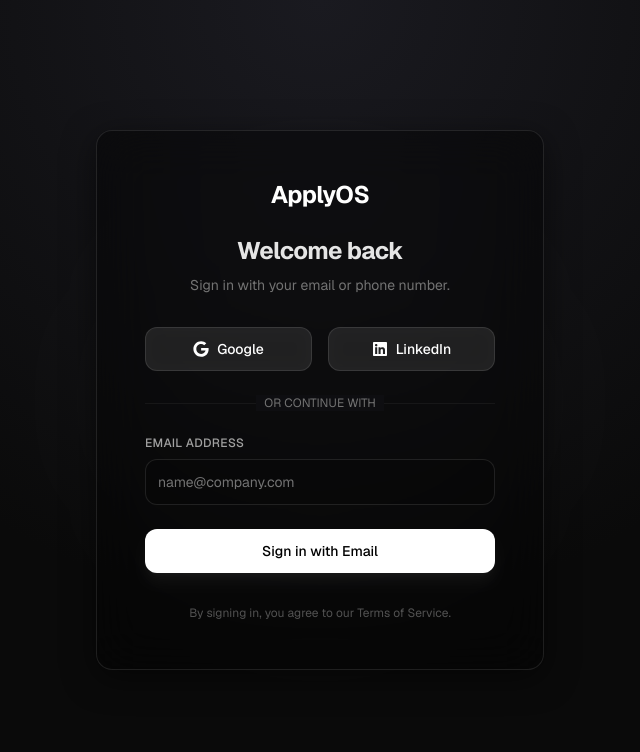
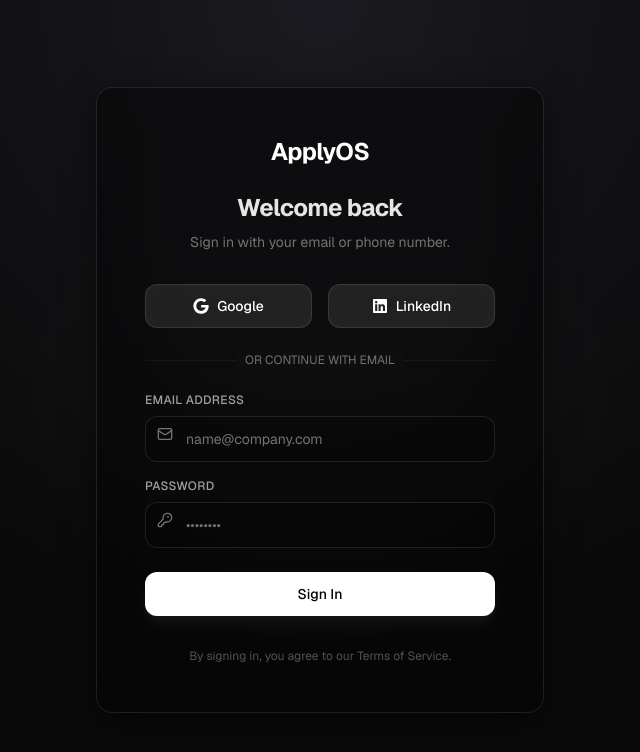
Before and after one commit to SarthakDarade/applyos, a Next.js app: page /login in a window 1280 px wide. Shown: the top 752 px of the page, without its empty margins (320-960 px from the left). Built offline with nearby package versions, Linux system fonts and the light colour scheme; no server answers.

Commit message:
feat: updated login to password-flow, added refund policy page

```diff
--- a/src/app/(auth)/login/form.js
+++ b/src/app/(auth)/login/form.js
@@ -3,53 +3,70 @@
 import { useState } from 'react'
 import { createClient } from '@/lib/supabase/client'
 import { Button } from '@/components/ui/button'
-import { Mail, Loader2 } from 'lucide-react'
+import { Mail, Loader2, KeyRound } from 'lucide-react'
 import { useRouter } from 'next/navigation'
 
 export function Form() {
     const [email, setEmail] = useState('')
+    const [password, setPassword] = useState('')
 
     const [loading, setLoading] = useState(false)
+    const [resetLoading, setResetLoading] = useState(false)
     const [message, setMessage] = useState('')
     const [socialLoading, setSocialLoading] = useState(null) // 'google' or 'linkedin'
+    const [showReset, setShowReset] = useState(false)
 
     const supabase = createClient()
     const router = useRouter()
 
     const getRedirectUrl = () => {
-        // Check if running on localhost to determine redirect URL
         const isLocal = window.location.hostname === 'localhost' || window.location.hostname === '127.0.0.1'
         return isLocal
             ? `${window.location.origin}/auth/callback`
             : `${window.location.origin}/auth/callback`
     }
 
-    async function handleEmailLogin(e) {
+    async function handleLogin(e) {
         e.preventDefault()
         setLoading(true)
         setMessage('')
+        setShowReset(false)
 
-        const { error } = await supabase.auth.signInWithOtp({
+        const { error } = await supabase.auth.signInWithPassword({
             email,
-            options: {
-                emailRedirectTo: getRedirectUrl(),
-            },
+            password,
         })
 
         if (error) {
             setMessage(`Error: ${error.message}`)
+            // If invalid credentials, offer reset
+            if (error.message.includes("Invalid login credentials") || error.message.includes("password")) {
+                setShowReset(true)
+            }
         } else {
-            setMessage('Check your email for the login link!')
+            router.refresh()
+            router.push('/dashboard') // Or let middleware handle
         }
         setLoading(false)
     }
 
-
+    async function handleResetPassword() {
+        setResetLoading(true)
+        const { error } = await supabase.auth.resetPasswordForEmail(email, {
+            redirectTo: `${window.location.origin}/auth/reset-callback`,
+        })
+        if (error) {
+            setMessage(`Reset Error: ${error.message}`)
+        } else {
+            setMessage('Password reset link sent! Check your email.')
+            setShowReset(false)
+        }
+        setResetLoading(false)
+    }
 
     async function handleSocialLogin(provider) {
         setSocialLoading(provider)
         setMessage('')
-
         const { error } = await supabase.auth.signInWithOAuth({
             provider,
             options: {
@@ -60,12 +77,10 @@
                 }
             },
         })
-
         if (error) {
             setMessage(`Error: ${error.message}`)
             setSocialLoading(null)
         }
-        // No need to reset loading as page will redirect
     }
 
     return (
@@ -110,16 +125,17 @@
                     <span className="w-full border-t border-white/5" />
                 </div>
                 <div className="relative flex justify-center text-xs uppercase">
-                    <span className="bg-[#0e0e11] px-2 text-neutral-500">Or continue with</span>
+                    <span className="bg-[#0e0e11] px-2 text-neutral-500">Or continue with email</span>
                 </div>
             </div>
 
-            {/* Email Form */}
-            <form onSubmit={handleEmailLogin} className="space-y-6 animate-in fade-in slide-in-from-bottom-2">
+            {/* Email/Password Form */}
+            <form onSubmit={handleLogin} className="space-y-4 animate-in fade-in slide-in-from-bottom-2">
                 <div className="space-y-2">
                     <label htmlFor="email" className="block text-xs font-medium text-neutral-400 uppercase tracking-wide">
                         Email address
                     </label>
+                    <div className="relative">
                         <input
                             id="email"
                             name="email"
@@ -128,13 +144,47 @@
                             required
                             value={email}
                             onChange={(e) => setEmail(e.target.value)}
-                        className="glass-input block w-full rounded-lg bg-white/5 p-3 text-white sm:text-sm focus:outline-none focus:ring-1 focus:ring-white/20"
+                            className="glass-input block w-full rounded-lg bg-white/5 p-3 pl-10 text-white sm:text-sm focus:outline-none focus:ring-1 focus:ring-white/20"
                             placeholder="name@company.com"
                         />
+                        <Mail className="absolute left-3 top-2.5 h-4 w-4 text-neutral-500" />
+                    </div>
+                </div>
+
+                <div className="space-y-2">
+                    <div className="flex items-center justify-between">
+                        <label htmlFor="password" className="block text-xs font-medium text-neutral-400 uppercase tracking-wide">
+                            Password
+                        </label>
+                        {showReset && (
+                            <button
+                                type="button"
+                                onClick={handleResetPassword}
+                                disabled={resetLoading}
+                                className="text-xs text-blue-400 hover:text-blue-300 transition-colors"
+                            >
+                                {resetLoading ? 'Sending link...' : 'Forgot password?'}
+                            </button>
+                        )}
+                    </div>
+                    <div className="relative">
+                        <input
+                            id="password"
+                            name="password"
+                            type="password"
+                            autoComplete="current-password"
+                            required
+                            value={password}
+                            onChange={(e) => setPassword(e.target.value)}
+                            className="glass-input block w-full rounded-lg bg-white/5 p-3 pl-10 text-white sm:text-sm focus:outline-none focus:ring-1 focus:ring-white/20"
+                            placeholder="••••••••"
+                        />
+                        <KeyRound className="absolute left-3 top-2.5 h-4 w-4 text-neutral-500" />
+                    </div>
                 </div>
 
                 {message && (
-                    <div className={`text-sm p-3 rounded-md bg-white/5 border border-white/5 ${message.startsWith('Error') ? 'text-red-400' : 'text-green-400'}`}>
+                    <div className={`text-sm p-3 rounded-md bg-white/5 border border-white/5 ${message.startsWith('Error') || message.startsWith('Reset Error') ? 'text-red-400' : 'text-green-400'}`}>
                         {message}
                     </div>
                 )}
@@ -142,9 +192,9 @@
                 <Button
                     type="submit"
                     disabled={loading || socialLoading}
-                    className="w-full flex justify-center h-11 text-base bg-white text-black hover:bg-neutral-200"
+                    className="w-full flex justify-center h-11 text-base bg-white text-black hover:bg-neutral-200 mt-2"
                 >
-                    {loading ? <Loader2 className="w-4 h-4 animate-spin" /> : 'Sign in with Email'}
+                    {loading ? <Loader2 className="w-4 h-4 animate-spin" /> : 'Sign In'}
                 </Button>
             </form>
         </div>
--- /dev/null
+++ b/src/app/refund-policy/page.js
@@ -0,0 +1,60 @@
+import { Navbar } from '@/components/layout/navbar'
+import { Footer } from '@/components/layout/footer'
+
+export const metadata = {
+    title: 'Cancellation & Refund Policy - ApplyOS',
+}
+
+export default function RefundPolicyPage() {
+    return (
+        <div className="min-h-screen flex flex-col selection:bg-white/20 bg-black text-white">
+            <Navbar />
+
+            <main className="flex-1 py-32 px-6">
+                <div className="mx-auto max-w-3xl space-y-8 glass-panel p-8 md:p-12 rounded-3xl border-white/5">
+                    <h1 className="text-3xl font-bold text-white mb-6">Cancellation & Refund Policy</h1>
+
+                    <div className="space-y-6 text-neutral-400 font-light leading-relaxed">
+                        <p>Last updated: December 2025</p>
+
+                        <h2 className="text-xl font-semibold text-white mt-8">1. Cancellation Policy</h2>
+                        <p>
+                            You may cancel your ApplyOS subscription at any time. Cancellation is effective immediately, stopping future automatic billing charges.
+                        </p>
+                        <ul className="list-disc pl-5 space-y-2 mt-2">
+                            <li><strong>How to Cancel:</strong> Navigate to your <strong>Settings</strong> page, select "Subscription," and click "Manage Plan" or "Cancel Subscription."</li>
+                            <li><strong>Access:</strong> After cancellation, you will retain access to Pro features until the end of your current paid billing cycle. After that, your account will revert to the Free plan.</li>
+                        </ul>
+
+                        <h2 className="text-xl font-semibold text-white mt-8">2. Refund Policy</h2>
+                        <p>
+                            ApplyOS offers a digital SaaS product with immediate access to features.
+                        </p>
+                        <ul className="list-disc pl-5 space-y-2 mt-2">
+                            <li><strong>General Rule:</strong> Payments are generally non-refundable. We do not provide refunds or credits for partially used subscription periods.</li>
+                            <li><strong>3-Day Money-Back Guarantee:</strong> If you are unhappy with the service, you may request a refund within 3 days of your <strong>initial</strong> purchase. This applies only to the first billing charge, not renewals.</li>
+                            <li><strong>Duplicate Charges:</strong> If you were billed in error (e.g., duplicate charge), please contact support immediately for a full refund.</li>
+                        </ul>
+
+                        <h2 className="text-xl font-semibold text-white mt-8">3. Effect of Cancellation</h2>
+                        <p>
+                            Upon reverting to the Free plan:
+                        </p>
+                        <ul className="list-disc pl-5 space-y-2">
+                            <li>Your Resume Inbox limit will decrease (you may need to archive/delete resumes to add new ones).</li>
+                            <li>You will lose access to Pro-only features like unlimited Job Matches and Advanced AI Tailoring.</li>
+                            <li>We do not delete your account data unless you explicitly request deletion via Settings.</li>
+                        </ul>
+
+                        <h2 className="text-xl font-semibold text-white mt-8">4. Contact Used</h2>
+                        <p>
+                            For billing disputes or refund requests, please email us directly at <a href="mailto:billing@applyos.pro" className="text-blue-400 hover:text-blue-300">billing@applyos.pro</a>.
+                        </p>
+                    </div>
+                </div>
+            </main>
+
+            <Footer />
+        </div>
+    )
+}
--- a/src/components/layout/footer.js
+++ b/src/components/layout/footer.js
@@ -64,6 +64,7 @@
                             <li><Link href="/contact" className="hover:text-blue-400 transition-colors">Contact Support</Link></li>
                             <li><Link href="/privacy" className="hover:text-blue-400 transition-colors">Privacy Policy</Link></li>
                             <li><Link href="/terms" className="hover:text-blue-400 transition-colors">Terms of Service</Link></li>
+                            <li><Link href="/refund-policy" className="hover:text-blue-400 transition-colors">Refund Policy</Link></li>
                         </ul>
                     </div>
                 </div>
```
Lines whose indentation alone changed are shown as unchanged.
